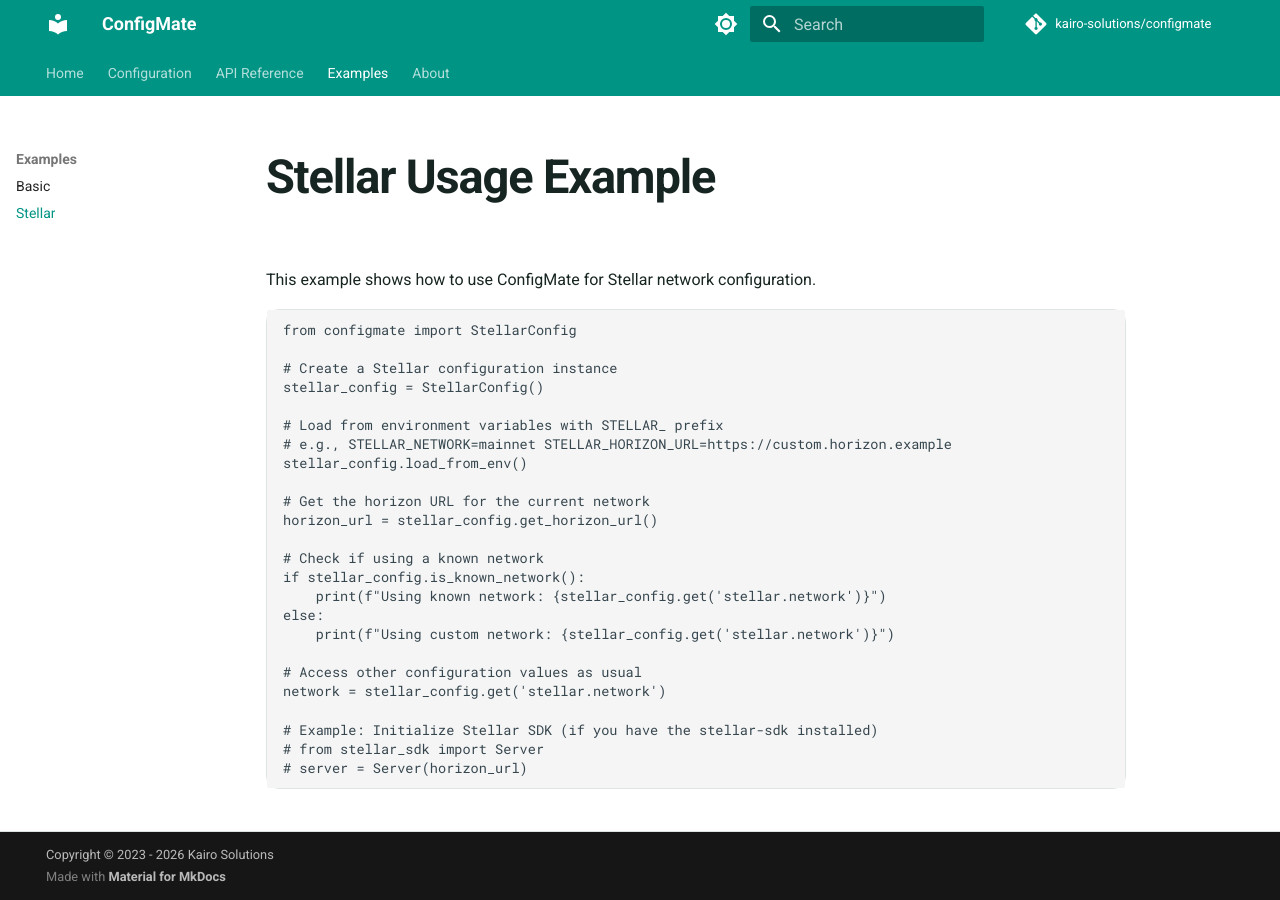
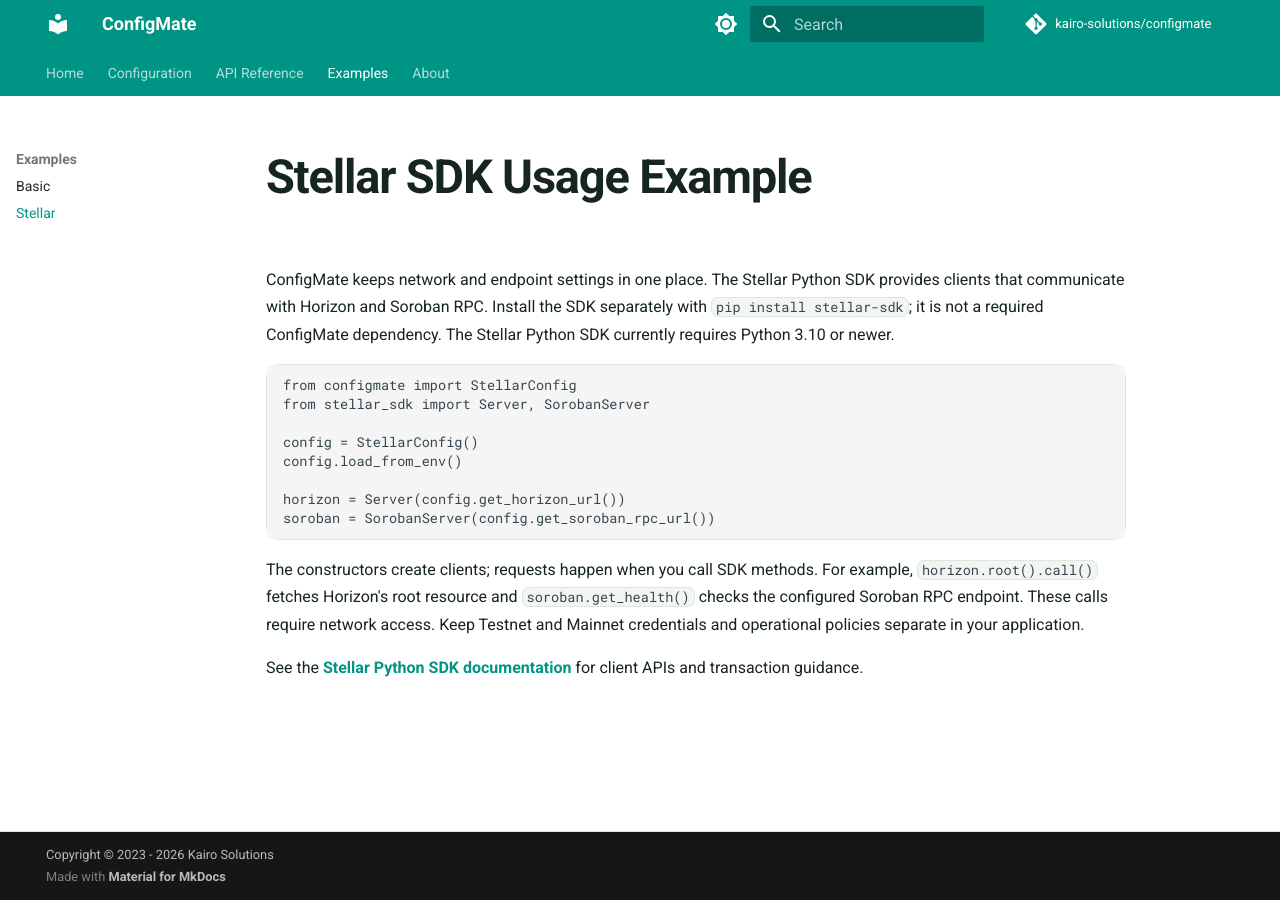
Before and after one commit to kairo-solutions/configmate, an MkDocs documentation site: the page built from docs/examples/stellar.md, in a window 1280 px wide. Built offline with MkDocs 1.6.1 and Material for MkDocs 9.7.7, drawn with Linux system fonts in a browser that asks for light colours; comment, search, counter and statistics services are not loaded.

````diff
--- a/docs/examples/stellar.md
+++ b/docs/examples/stellar.md
@@ -1,30 +1,27 @@
-# Stellar Usage Example
+# Stellar SDK Usage Example
 
-This example shows how to use ConfigMate for Stellar network configuration.
+ConfigMate keeps network and endpoint settings in one place. The Stellar
+Python SDK provides clients that communicate with Horizon and Soroban RPC.
+Install the SDK separately with `pip install stellar-sdk`; it is not a required
+ConfigMate dependency. The Stellar Python SDK currently requires Python 3.10
+or newer.
 
 ```python
 from configmate import StellarConfig
+from stellar_sdk import Server, SorobanServer
 
-# Create a Stellar configuration instance
-stellar_config = StellarConfig()
+config = StellarConfig()
+config.load_from_env()
 
-# Load from environment variables with STELLAR_ prefix
-# e.g., STELLAR_NETWORK=mainnet STELLAR_HORIZON_URL=https://custom.horizon.example
-stellar_config.load_from_env()
+horizon = Server(config.get_horizon_url())
+soroban = SorobanServer(config.get_soroban_rpc_url())
+```
 
-# Get the horizon URL for the current network
-horizon_url = stellar_config.get_horizon_url()
+The constructors create clients; requests happen when you call SDK methods. For
+example, `horizon.root().call()` fetches Horizon's root resource and
+`soroban.get_health()` checks the configured Soroban RPC endpoint. These calls
+require network access. Keep Testnet and Mainnet credentials and operational
+policies separate in your application.
 
-# Check if using a known network
-if stellar_config.is_known_network():
-    print(f"Using known network: {stellar_config.get('stellar.network')}")
-else:
-    print(f"Using custom network: {stellar_config.get('stellar.network')}")
-
-# Access other configuration values as usual
-network = stellar_config.get('stellar.network')
-
-# Example: Initialize Stellar SDK (if you have the stellar-sdk installed)
-# from stellar_sdk import Server
-# server = Server(horizon_url)
-```
+See the [Stellar Python SDK documentation](https://stellar-sdk.readthedocs.io/)
+for client APIs and transaction guidance.
--- a/pyproject.toml
+++ b/pyproject.toml
@@ -3,9 +3,9 @@
 build-backend = "setuptools.build_meta"
 
 [project]
-name = "configmate"
+name = "kairo-configmate"
 version = "0.1.0"
-description = "A simple, powerful configuration management library for Python"
+description = "Python configuration with environment, file, and Stellar endpoint support"
 readme = "README.md"
 requires-python = ">=3.7"
 license = {text = "MIT"}
@@ -29,6 +29,8 @@
 [project.urls]
 Homepage = "https://github.com/kairo-solutions/configmate"
 Documentation = "https://kairo-solutions.github.io/configmate/"
+Repository = "https://github.com/kairo-solutions/configmate"
+"Bug Tracker" = "https://github.com/kairo-solutions/configmate/issues"
 
 [project.optional-dependencies]
 yaml = [
````
Also changed, not shown: README.md (+13 -3 lines), docs/configuration/usage.md (+3 -3 lines), docs/index.md (+9 -3 lines).
